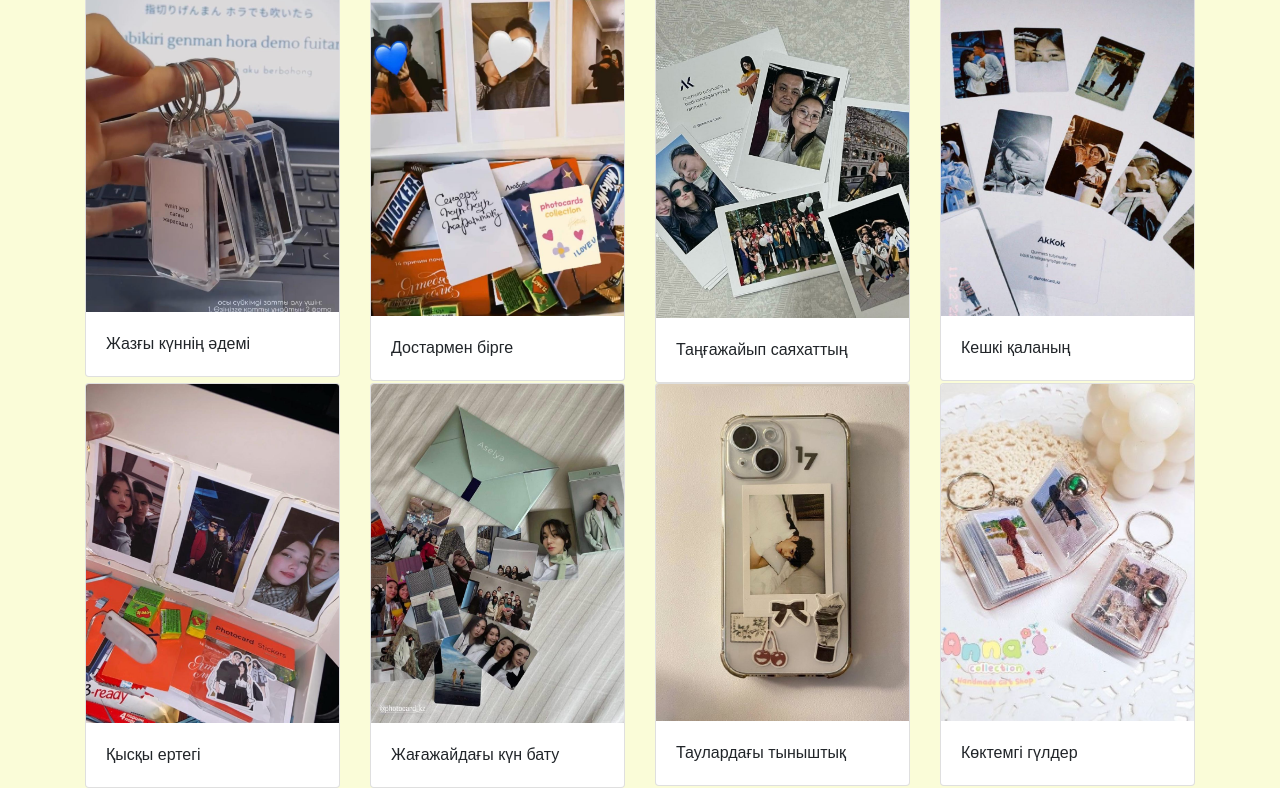
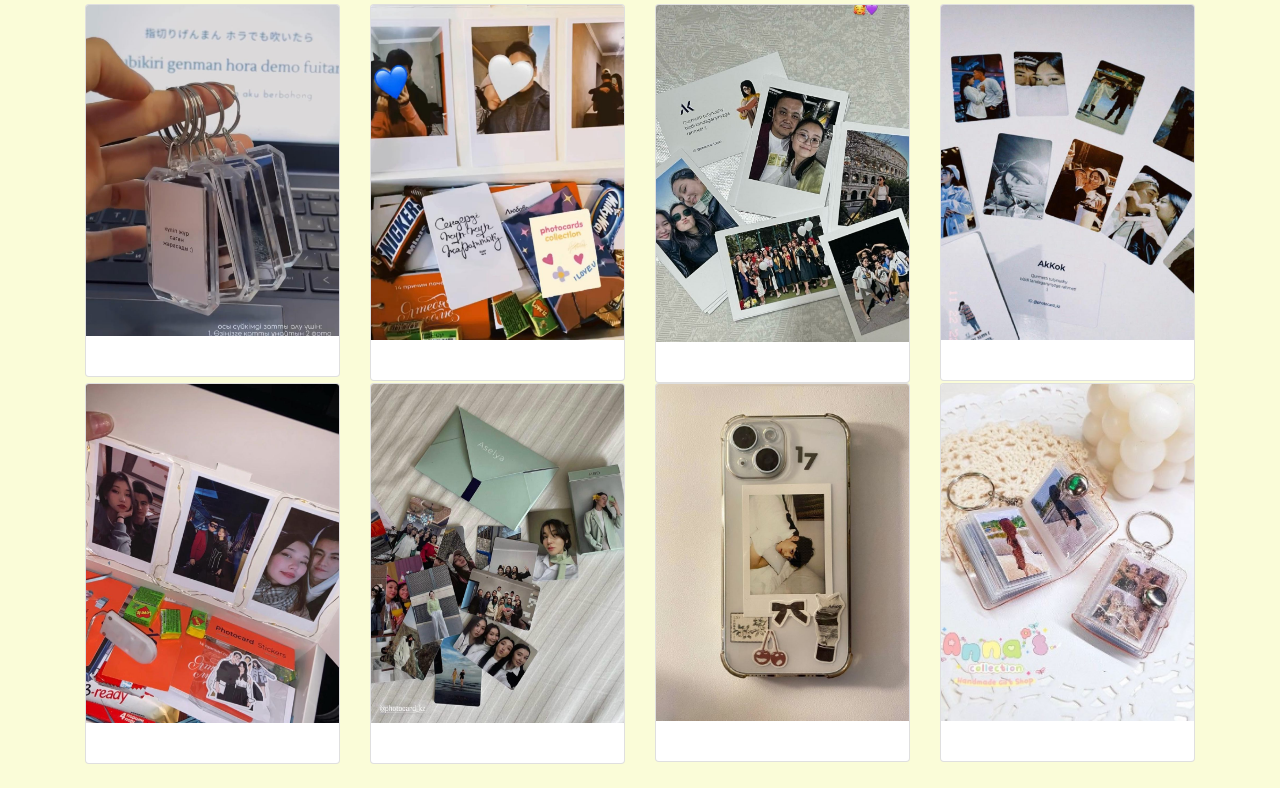
Before and after one commit to Suikim04/startup, a plain HTML site: page gallery.html in a window 1280 px wide. Shown: the part 100-888 px from the top of the page. After the commit the page ends 864 px from the top, so only its background shows below. Drawn offline with nearby package versions, Linux system fonts and the light colour scheme.

Commit message:
gallery.html

```diff
--- a/gallery.html
+++ b/gallery.html
@@ -37,7 +37,6 @@
       <div class="card">
         <img src="фото1.jpg" class="card-img-top" alt="Photocard 1">
         <div class="card-body">
-          <p class="card-text">Жазғы күннің әдемі</p>
         </div>
       </div>
     </div>
@@ -45,7 +44,6 @@
       <div class="card">
         <img src="фото2.jpg" class="card-img-top" alt="Photocard 2">
         <div class="card-body">
-          <p class="card-text">Достармен бірге </p>
         </div>
       </div>
     </div>
@@ -53,7 +51,6 @@
       <div class="card">
         <img src="фото3.jpg" class="card-img-top" alt="Photocard 3">
         <div class="card-body">
-          <p class="card-text">Таңғажайып саяхаттың </p>
         </div>
       </div>
     </div>
@@ -61,7 +58,6 @@
       <div class="card">
         <img src="фото4.jpg" class="card-img-top" alt="Photocard 4">
         <div class="card-body">
-          <p class="card-text">Кешкі қаланың </p>
         </div>
       </div>
     </div>
@@ -69,7 +65,6 @@
       <div class="card">
         <img src="фото5.jpg" class="card-img-top" alt="Photocard 5">
         <div class="card-body">
-          <p class="card-text">Қысқы ертегі</p>
         </div>
       </div>
     </div>
@@ -77,7 +72,6 @@
       <div class="card">
         <img src="фото6.jpg" class="card-img-top" alt="Photocard 6">
         <div class="card-body">
-          <p class="card-text">Жағажайдағы күн бату</p>
         </div>
       </div>
     </div>
@@ -85,7 +79,6 @@
       <div class="card">
         <img src="фото7.jpg" class="card-img-top" alt="Photocard 7">
         <div class="card-body">
-          <p class="card-text">Таулардағы тыныштық</p>
         </div>
       </div>
     </div>
@@ -93,7 +86,6 @@
       <div class="card">
         <img src="фото10.jpg" class="card-img-top" alt="Photocard 8">
         <div class="card-body">
-          <p class="card-text">Көктемгі гүлдер</p>
         </div>
       </div>
     </div>
```
